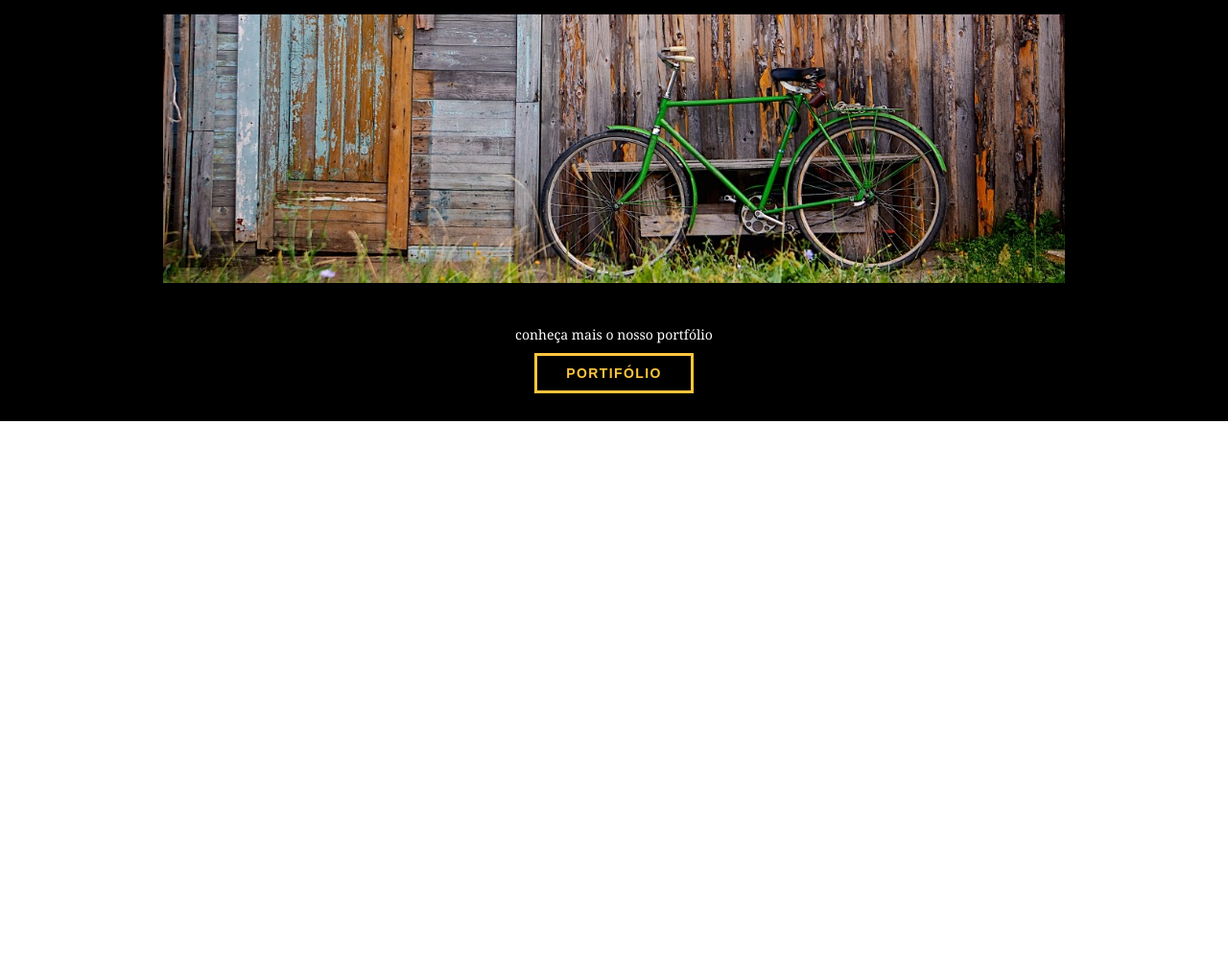
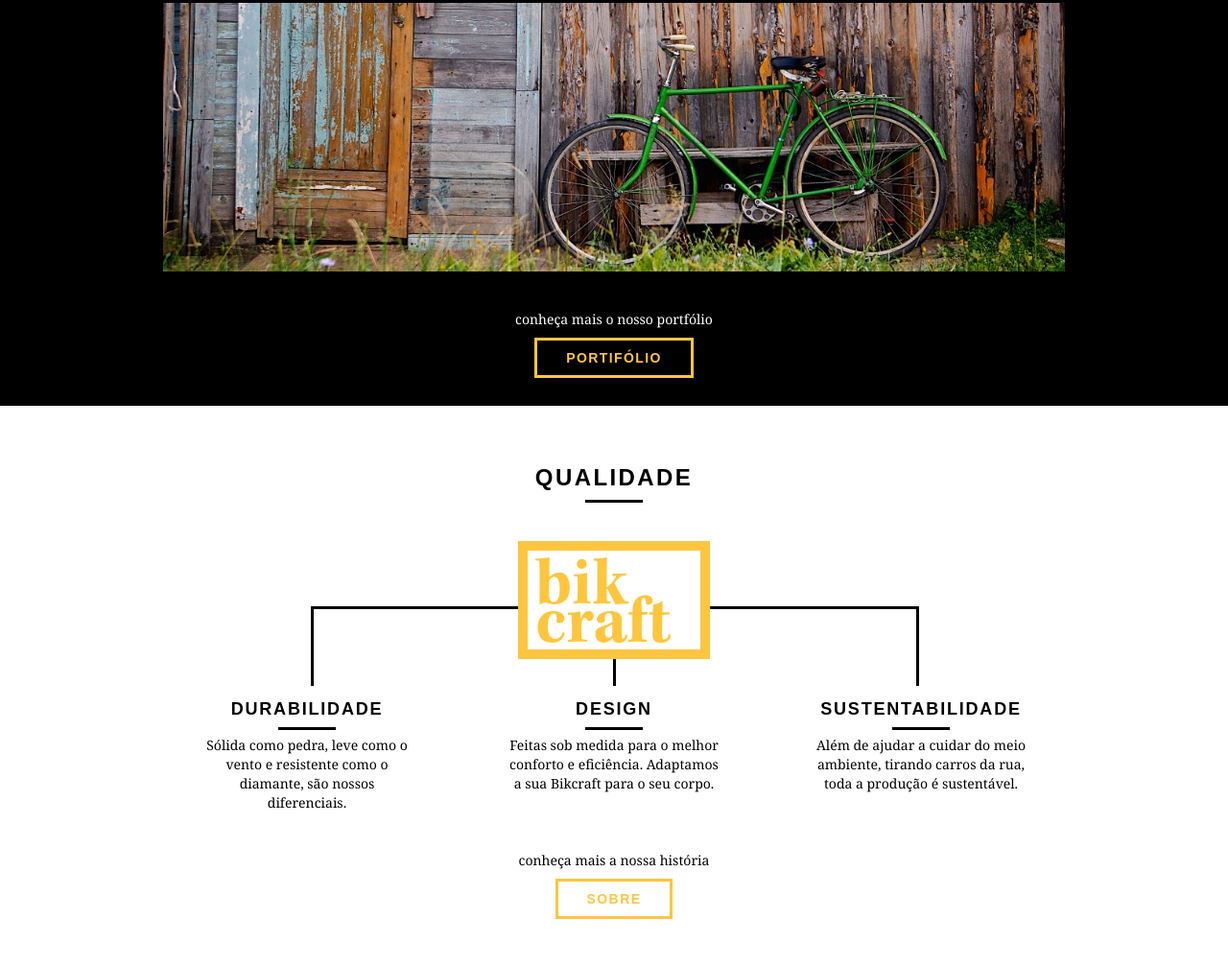
Before and after one commit to PedroLimass/bikeCraft_Clone, a plain HTML site: page index.html in a window 1280 px wide. Shown: the part 1493-2500 px from the top of the page at 96% size. Before the commit the page ends 1932 px from the top, so only its background shows below. Drawn offline with Linux system fonts and the light colour scheme.

Commit message:
Add section de qualidade

```diff
--- a/css/style.css
+++ b/css/style.css
@@ -6,6 +6,9 @@ p {
   font-family: Georgia, "Times New Roman", Times, serif;
   font-size: 14px;
   line-height: 20px;
+}
+img {
+  display: block;
 }
 
 .btn {
@@ -93,7 +96,7 @@ p {
   height: 380px;
   background: url("../img/bg.jpg") no-repeat center;
   background-size: cover;
-  margin-top: 95px;
+  margin-top: 92px;
   text-align: center;
   padding-top: 80px;
 }
@@ -202,3 +205,51 @@ p {
 .portfolio-lista li:last-child {
   margin-top: 20px;
 }
+
+/* Qualidade */
+
+.qualidade {
+  padding: 60px 0;
+}
+
+.qualidade::after {
+  content: "";
+  width: 634px;
+  height: 83px;
+  display: block;
+  background: url("../img/linhas.svg") no-repeat center;
+  position: absolute;
+  top: 209px;
+  right: 162px;
+  z-index: -1;
+}
+.qualidade img {
+  margin: 0 auto;
+}
+
+.qualidade-lista {
+  padding-top: 20px;
+}
+
+.qualidade-lista li {
+  text-align: center;
+  padding: 0 40px;
+}
+
+.qualidade-lista li h3 {
+  font-weight: bold;
+  font-size: 18px;
+  line-height: 25px;
+  text-transform: uppercase;
+  letter-spacing: 0.1em;
+  margin-top: 20px;
+}
+
+.qualidade-lista li h3::after {
+  content: "";
+  display: block;
+  width: 60px;
+  height: 3px;
+  background: #000;
+  margin: 6px auto;
+}
--- a/index.html
+++ b/index.html
@@ -91,5 +91,37 @@
         </div>
       </div>
     </section>
+
+    <section class="qualidade container">
+      <h2 class="subtitulo">Qualidade</h2>
+      <img src="img/bikcraft-qualidade.svg" alt="Bikecraft" />
+      <ul class="qualidade-lista">
+        <li class="grid-1-3">
+          <h3>DURABILIDADE</h3>
+          <p>
+            Sólida como pedra, leve como o vento e resistente como o diamante,
+            são nossos diferenciais.
+          </p>
+        </li>
+        <li class="grid-1-3">
+          <h3>DESIGN</h3>
+          <p>
+            Feitas sob medida para o melhor conforto e eficiência. Adaptamos a
+            sua Bikcraft para o seu corpo.
+          </p>
+        </li>
+        <li class="grid-1-3">
+          <h3>SUSTENTABILIDADE</h3>
+          <p>
+            Além de ajudar a cuidar do meio ambiente, tirando carros da rua,
+            toda a produção é sustentável.
+          </p>
+        </li>
+      </ul>
+      <div class="call">
+        <p>conheça mais a nossa história</p>
+        <a href="portfolio.html" class="btn btn-preto">SOBRE</a>
+      </div>
+    </section>
   </body>
 </html>
```
